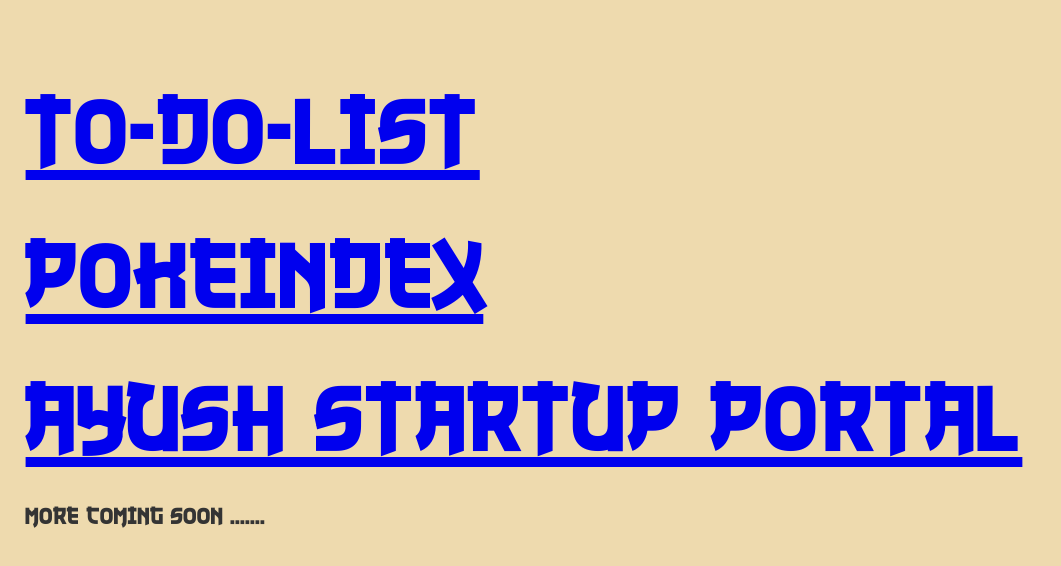
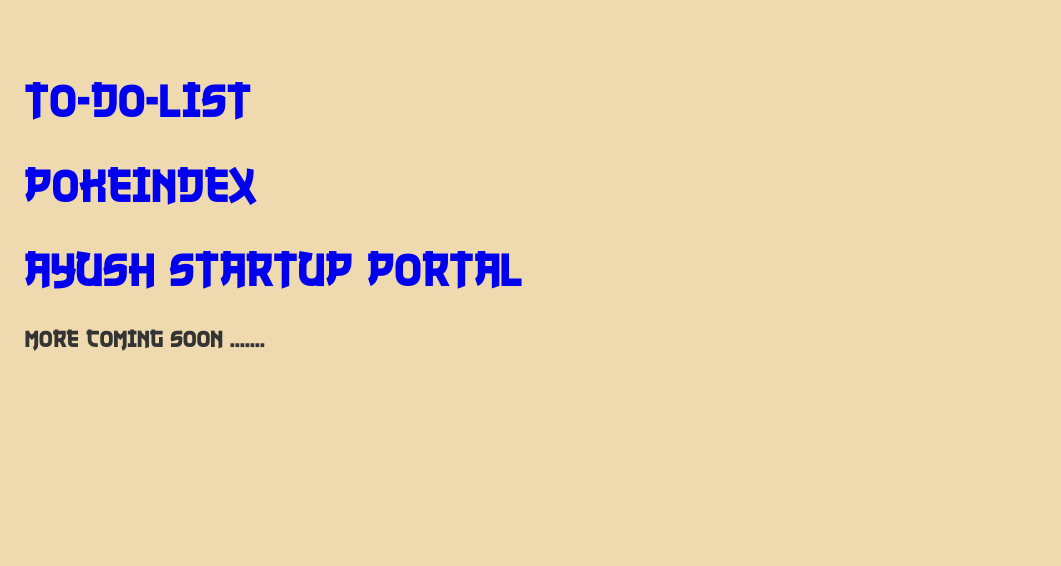
Before and after one commit to Va1bhavMalk0t1/College-Portfolio, a plain HTML site: page index.html in a window 1280 px wide. Shown: the part 1774-2340 px from the top of the page, without its empty margins (0-1061 px from the left). Drawn offline with Linux system fonts and the light colour scheme.

Commit message:
links updated

```diff
--- a/style.css
+++ b/style.css
@@ -159,9 +159,10 @@
     gap : 2vw ;
 }
 
-#content1 a{
+#content1 a {
     font-weight : 500 ;
-    font-size : 8vw ;
+    font-size : 4vw ;
+    text-decoration: none ;
 }
 
 #content1 h2 {
```
